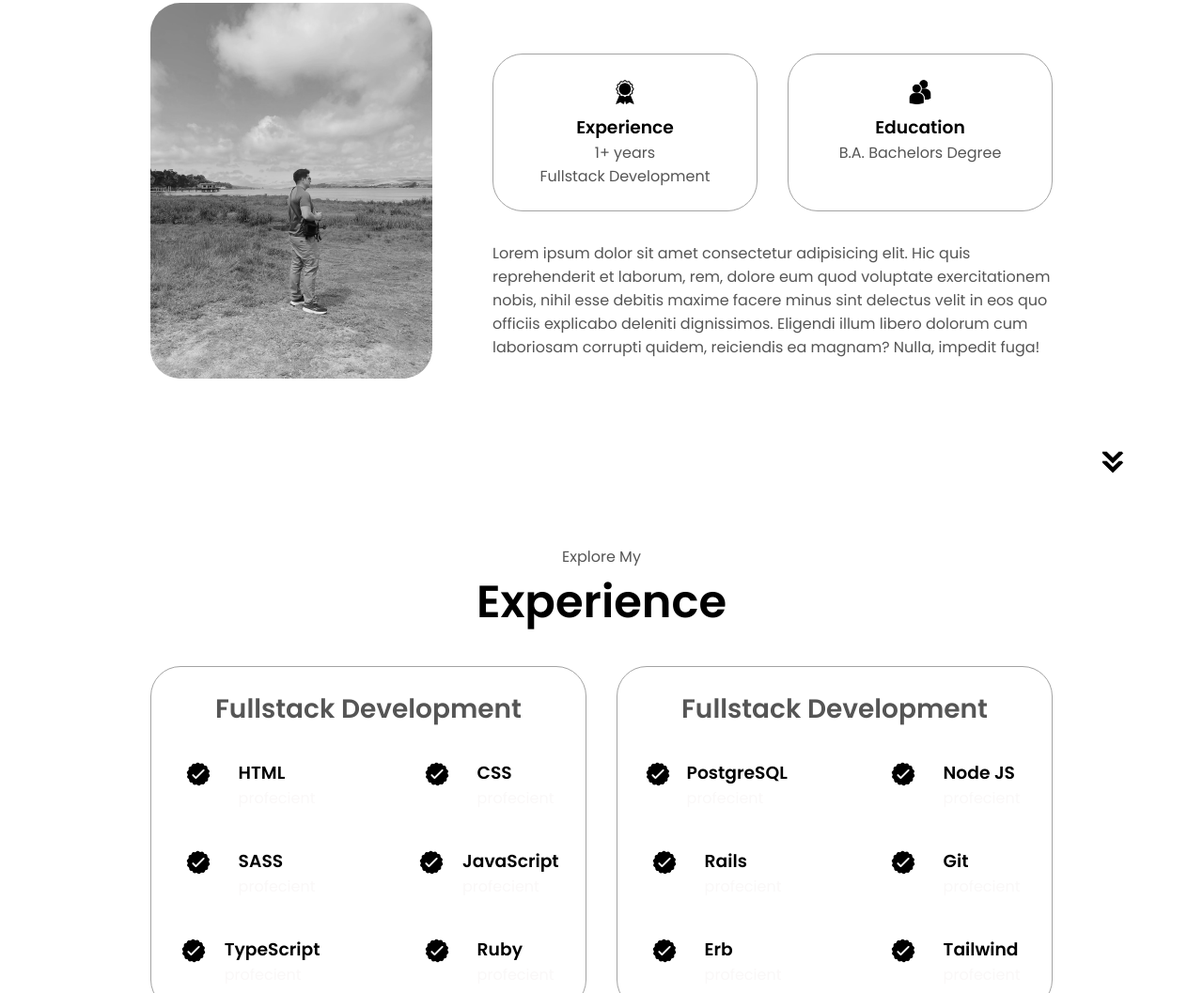
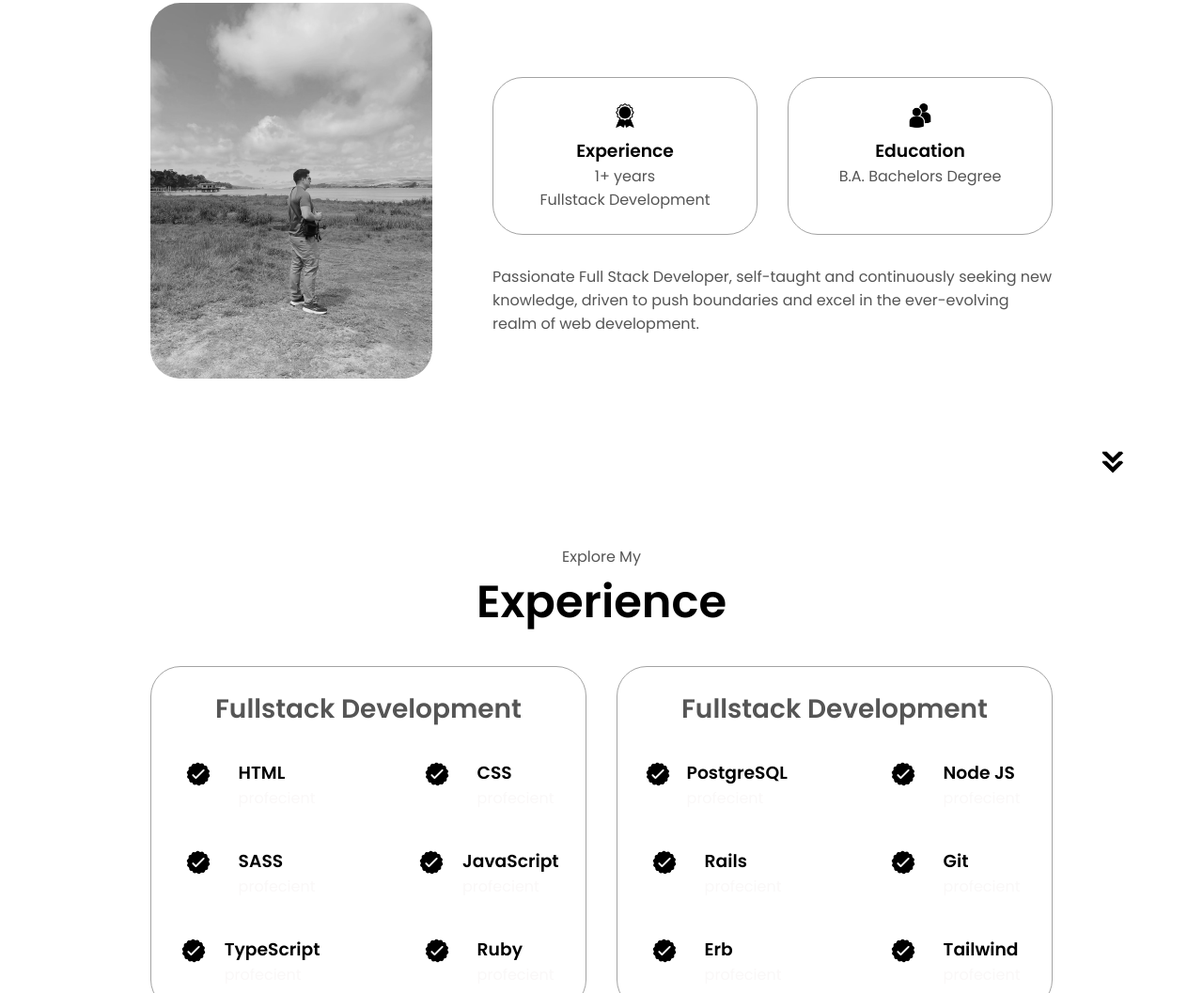
Before and after one commit to humbertodiazp/web-dev-portfolio, a plain HTML site: page index.html in a window 1280 px wide. Shown: the part 1116-2173 px from the top of the page at 94% size. Drawn offline with Linux system fonts and the light colour scheme.

Commit message:
Update index.html

```diff
--- a/index.html
+++ b/index.html
@@ -105,12 +105,7 @@
           </div>
           <div class="text-container">
             <p>
-              Lorem ipsum dolor sit amet consectetur adipisicing elit. Hic quis
-              reprehenderit et laborum, rem, dolore eum quod voluptate
-              exercitationem nobis, nihil esse debitis maxime facere minus sint
-              delectus velit in eos quo officiis explicabo deleniti dignissimos.
-              Eligendi illum libero dolorum cum laboriosam corrupti quidem,
-              reiciendis ea magnam? Nulla, impedit fuga!
+              Passionate Full Stack Developer, self-taught and continuously seeking new knowledge, driven to push boundaries and excel in the ever-evolving realm of web development.
             </p>
           </div>
         </div>
```
